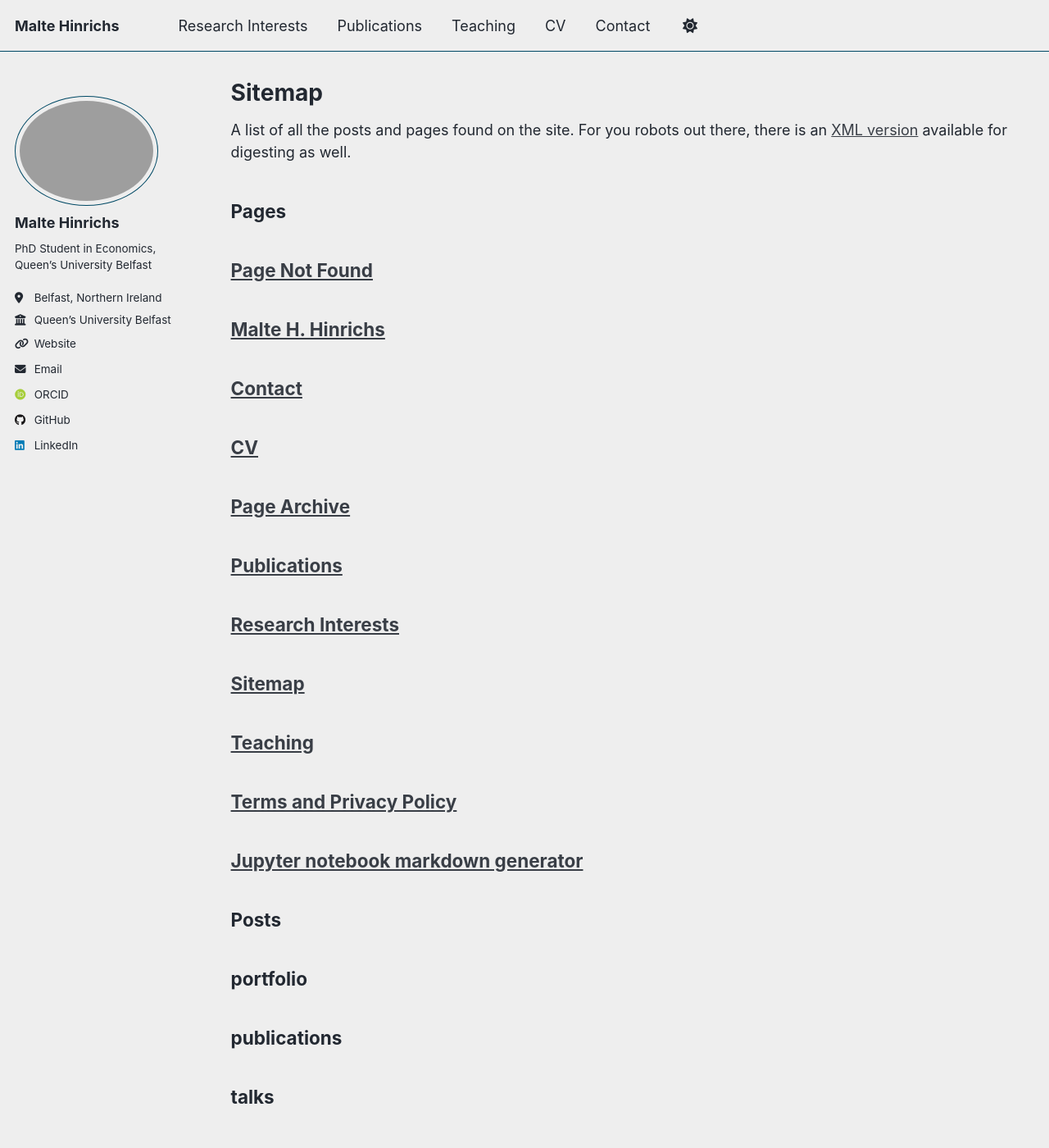
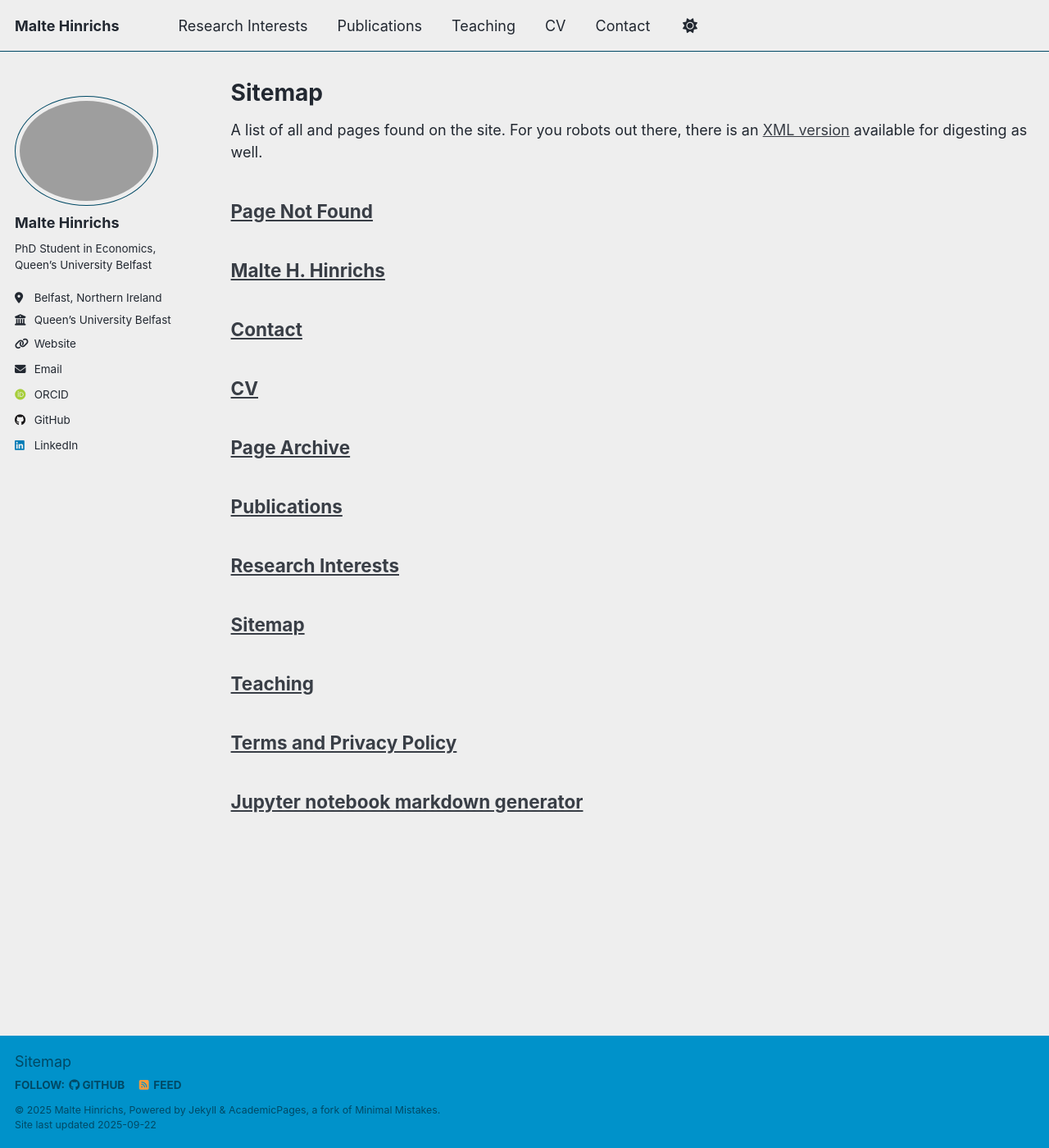
Before and after one commit to maltehhinrichs/maltehhinrichs.github.io, a Jekyll site: the page built from _pages/sitemap.md, in a window 1280 px wide and 1400 px high. Shown: the whole window at 82% size. Built offline with Jekyll 4.4.1, drawn with Linux system fonts in a browser that asks for light colours; some web fonts are replaced; a script that is not in the unit is left out.

Commit message:
Update sitemap.md

```diff
--- a/_pages/sitemap.md
+++ b/_pages/sitemap.md
@@ -7,31 +7,8 @@ author_profile: true
 
 {% include base_path %}
 
-A list of all the posts and pages found on the site. For you robots out there, there is an [XML version]({{ base_path }}/sitemap.xml) available for digesting as well.
+A list of all and pages found on the site. For you robots out there, there is an [XML version]({{ base_path }}/sitemap.xml) available for digesting as well.
 
-<h2>Pages</h2>
 {% for post in site.pages %}
   {% include archive-single.html %}
 {% endfor %}
-
-<h2>Posts</h2>
-{% for post in site.posts %}
-  {% include archive-single.html %}
-{% endfor %}
-
-{% capture written_label %}'None'{% endcapture %}
-
-{% for collection in site.collections %}
-{% unless collection.output == false or collection.label == "posts" %}
-  {% capture label %}{{ collection.label }}{% endcapture %}
-  {% if label != written_label %}
-  <h2>{{ label }}</h2>
-  {% capture written_label %}{{ label }}{% endcapture %}
-  {% endif %}
-{% endunless %}
-{% for post in collection.docs %}
-  {% unless collection.output == false or collection.label == "posts" %}
-  {% include archive-single.html %}
-  {% endunless %}
-{% endfor %}
-{% endfor %}
```
